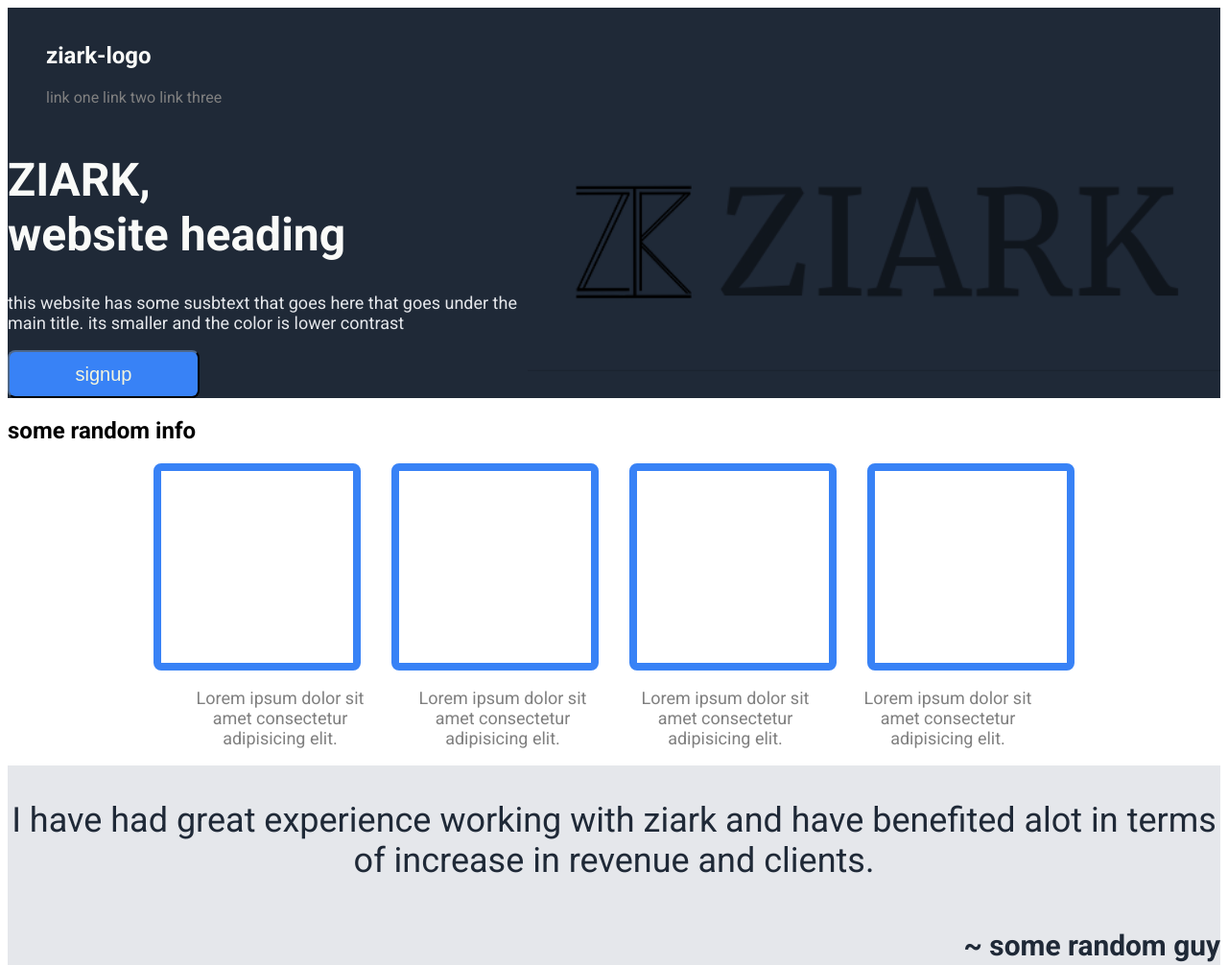
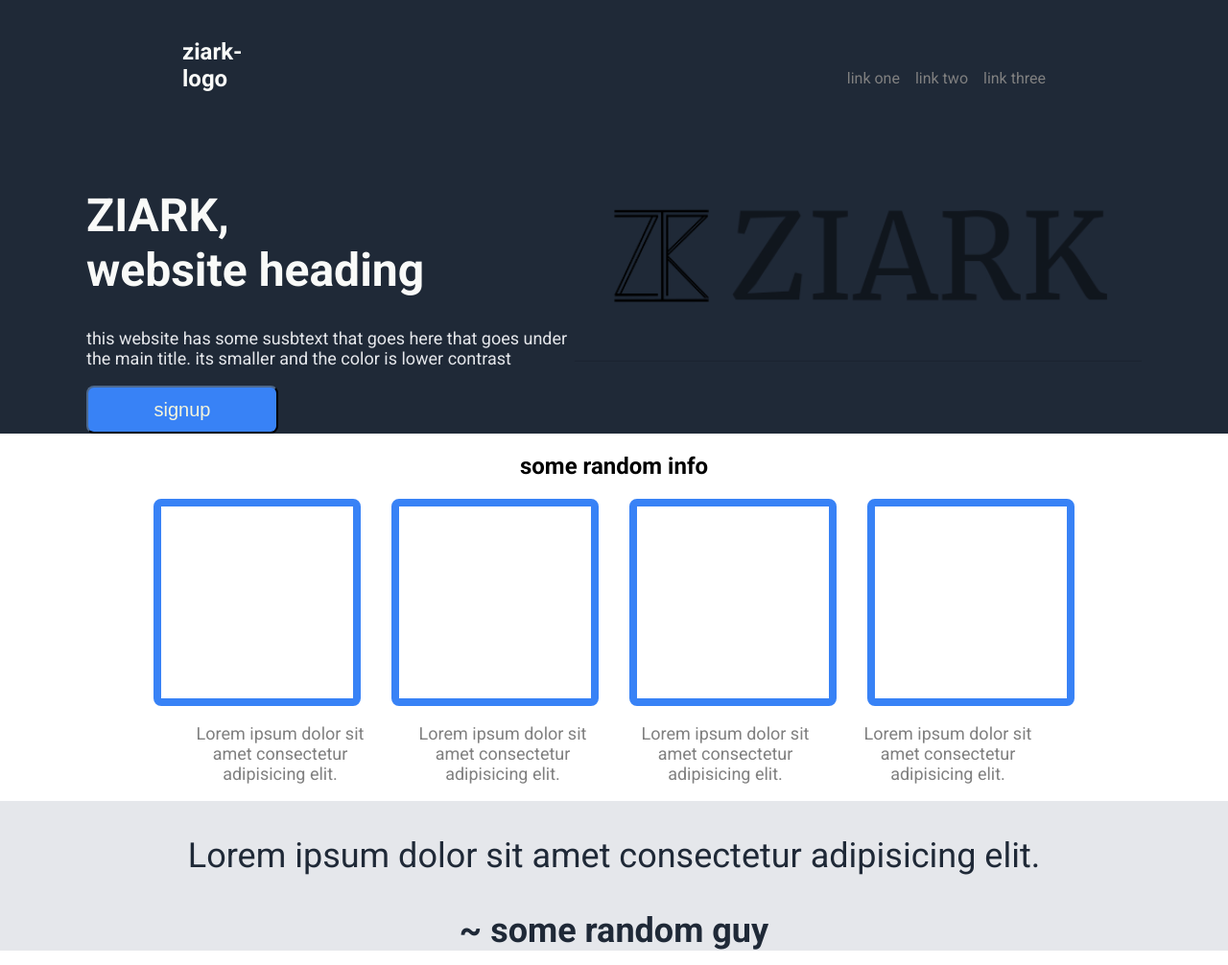
Before and after one commit to ibuistheone/odin-webpage, a plain HTML site: page index.html in a window 1280 px wide. Shown: the top 1006 px of the page at 96% size. Drawn offline with Linux system fonts and the light colour scheme.

Commit message:
fixed everything, done!

```diff
--- a/index.html
+++ b/index.html
@@ -9,14 +9,15 @@
 
     <body>
         <div class="header">
+
             <div class="navbar">
             <nav>
-                <ul>
-                    <h2>ziark-logo</h2>
-                    <li><a href="#"> link one</a></li>
-                    <li><a href="#">link two</a></li>
-                    <li><a href="#">link three</a></li>
-                </ul>
+                <h2 class="nav-logo">ziark-logo</h2>
+                <div class="nav-link">
+                    <a href="#"> link one</a>
+                    <a href="#">link two</a>
+                    <a href="#">link three</a>
+                </div>
             </nav>
             </div>
 
@@ -31,8 +32,9 @@
             </div>
         </div>
 
+        <div class="carousel">
                 <h2>some random info</h2>
-        <div class="carousel">
+            <div class="element">
                 <div class="empty-element">
                     <!-- <p id="invisible">invisible text</p> -->
                 </div>
@@ -48,7 +50,7 @@
                     <div class="empty-element">
                     <!--                 <p id="invisible">invisible text</p> -->
                 </div>
-
+            </div>
         </div>
         <div class="carousel-text">
             <p class="element-text">Lorem ipsum dolor sit amet consectetur adipisicing elit. </p>
@@ -58,13 +60,15 @@
         </div>
 
         <div class="testimonial">
-            <p>I have had great experience working with ziark and have benefited alot in terms of increase in revenue and clients.</p>
-            <h5>~ some random guy</h5>
+            <p>Lorem ipsum dolor sit amet consectetur adipisicing elit.</p>
+            <b>~ some random guy</b>
         </div>
 
         <div class="cta">
+            <div class="cta-content">
                 Call to action, for newsletter!
                 <p>sign up to our newsletter and give us your email to reach you.</p>
+            </div>
                 <div class="signup"><button class="signup" id="cta-button">sign up!</button></div>
         </div>
 
--- a/style.css
+++ b/style.css
@@ -4,23 +4,38 @@ body {
   font-family:Roboto, sans-serif;
   display: flex;
   flex-direction: column;
+  padding:0;
+  margin:0;
 }
 
 .header {
     background-color: #1f2937;
     background-size: cover;
     background-position: center;
+    padding-left: 90px;
+    padding-right: 90px;
 }
 
 nav {
   display: flex;
+  color: #f9faf8;
   align-items: center;
-  justify-content: space-between;
-  color: #f9faf8;
-  padding: 40px 10% auto;
+  padding: 20px 0px 20px 100px;
 
 }
 
+.nav-logo {
+  width: 84px;
+  height: 84px;
+  margin-right: auto;
+}
+
+.nav-link {
+  display: flex;
+  margin-left: auto;
+  padding: 0px 100px 0px 0px;
+  gap: 16px;
+}
 .logo {
   height: 50%;
   width: 100%;
@@ -29,11 +44,6 @@ nav {
 .hero {
   display: flex;
   flex: 1;
-}
-
-nav, ul, li{
-    list-style: none;
-    display: inline-block;
 }
 
 a {
@@ -70,10 +80,15 @@ h1 {
  }
 
  .carousel {
+   text-align: center;
+  }
+
+  .element {
   display: flex;
   gap: 32px;
   justify-content: center;
   align-items: center;
+  padding: 90px auto;
 }
 
 .empty-element {
@@ -109,11 +124,16 @@ h1 {
 
 .cta {
   display: flex;
+  justify-content: space-between;
+  align-items: center;
   background-color:#3882f6;
   height: 100px;
   margin: 8%;
   padding: 16px;
   border-radius: 8px;
+}
+
+.cta-content {
   font-size: 28px;
   font-weight: 900;
   text-align: left;
```
Lines whose indentation alone changed are shown as unchanged.
